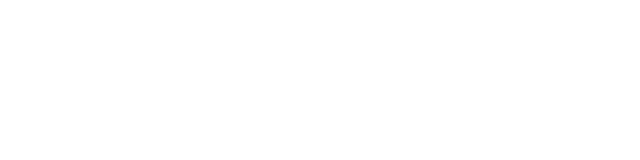
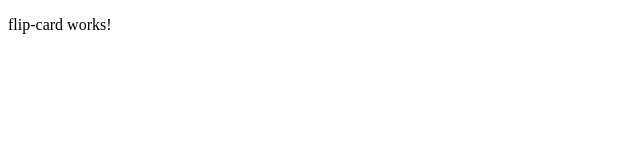
Before and after one commit to akhil-goyal/ng-animations, an Angular app: page /flip in a window 1280 px wide. Before the commit this address led to /. Shown: the top 160 px of the page, without its empty margins (0-640 px from the left). Built offline with nearby package versions, Linux system fonts and the light colour scheme.

Commit message:
create component & add route

```diff
--- a/src/app/app.routes.ts
+++ b/src/app/app.routes.ts
@@ -1,6 +1,7 @@
 import { Routes } from '@angular/router';
 import { PulseGlowButtonComponent } from './components/pulse-glow-button/pulse-glow-button.component';
 import { SlideBounceCardComponent } from './components/slide-bounce-card/slide-bounce-card.component';
+import { FlipCardComponent } from './components/flip-card/flip-card.component';
 
 export const routes: Routes = [
   {
@@ -11,4 +12,8 @@
     path: 'slide',
     component: SlideBounceCardComponent,
   },
+  {
+    path: 'flip',
+    component: FlipCardComponent,
+  },
 ];
--- /dev/null
+++ b/src/app/components/flip-card/flip-card.component.html
@@ -0,0 +1 @@
+<p>flip-card works!</p>
```
Also changed, not shown: src/app/components/flip-card/flip-card.component.ts (added, +11 -0 lines), src/app/components/flip-card/flip-card.component.css (added).
